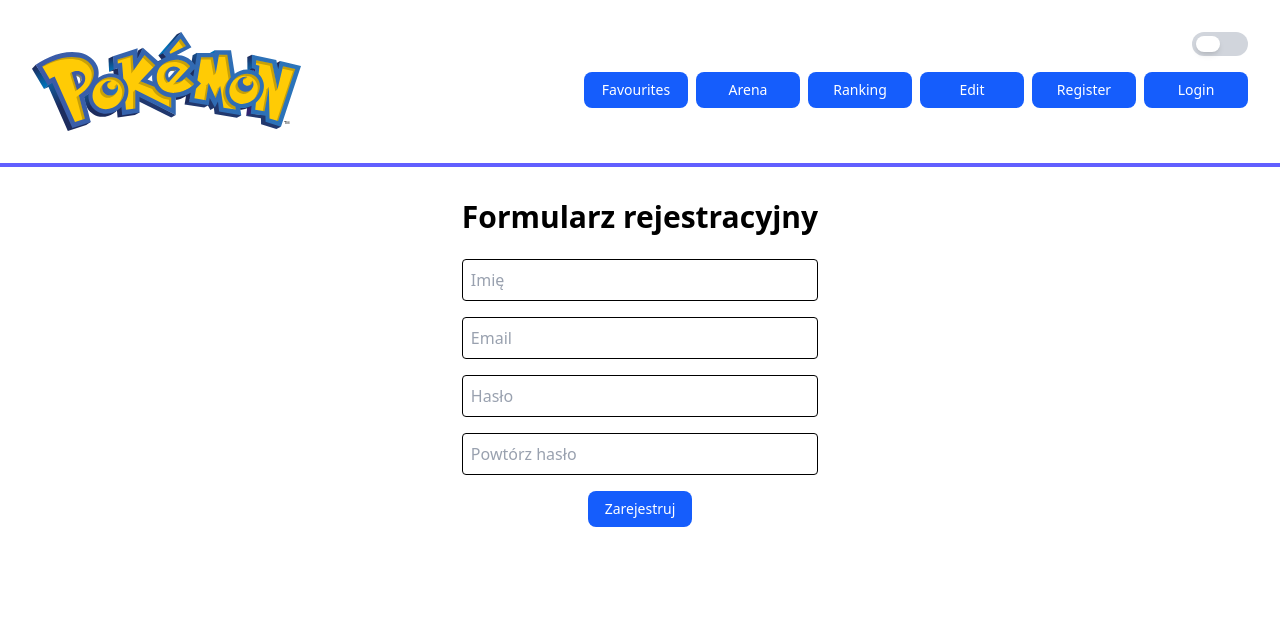
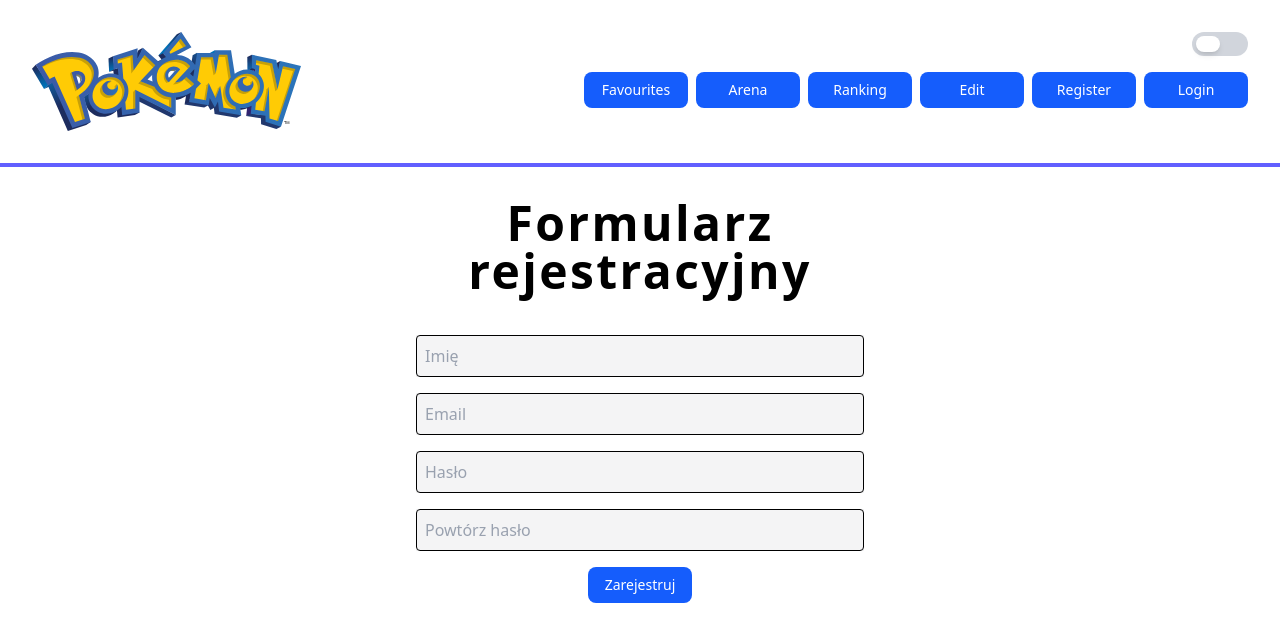
Before and after one commit to FriskySteve/pokedex, a React (Vite) app: page /register in a window 1280 px wide. Shown: the top 642 px of the page. Built offline with nearby package versions, Linux system fonts and the light colour scheme.

Commit message:
fix forms colors in dark mode, forms looks

```diff
--- a/src/components/shared/Modal.jsx
+++ b/src/components/shared/Modal.jsx
@@ -1,5 +1,4 @@
 import { useEffect } from "react";
-import { Button } from "./Button";
 import NewPokemonForm from "./NewPokemonForm";
 
 const Modal = ({ isOpen, onClose }) => {
@@ -23,7 +22,6 @@ const Modal = ({ isOpen, onClose }) => {
         onClick={(e) => e.stopPropagation()}
       >
         <NewPokemonForm />
-        <Button onClick={onClose}>Zamknij</Button>
       </div>
     </div>
   );
--- a/src/components/shared/NewPokemonForm.jsx
+++ b/src/components/shared/NewPokemonForm.jsx
@@ -54,13 +54,13 @@ const NewPokemonForm = () => {
   };
 
   return (
-    <div className="">
+    <div className="dark:bg-zinc-800 rounded-lg py-10 px-10 flex flex-col gap-5">
       <PageTitle>Stwórz własnego Pokemona</PageTitle>
       <form
         onSubmit={handleSubmit(onSubmit)}
         className="flex flex-col gap-4 max-w-md mx-auto"
       >
-        <div>
+        <div className="dark:bg-zinc-700 bg-zinc-100">
           <input
             {...register("name")}
             placeholder="Name"
@@ -70,7 +70,7 @@ const NewPokemonForm = () => {
             <p className="text-red-600 text-sm">{errors.name.message}</p>
           )}
         </div>
-        <div>
+        <div className="dark:bg-zinc-700 bg-zinc-100">
           <input
             {...register("height")}
             placeholder="Height"
@@ -80,7 +80,7 @@ const NewPokemonForm = () => {
             <p className="text-red-600 text-sm">{errors.height.message}</p>
           )}
         </div>
-        <div>
+        <div className="dark:bg-zinc-700 bg-zinc-100">
           <input
             {...register("base_experience")}
             placeholder="Base_experience"
@@ -92,7 +92,7 @@ const NewPokemonForm = () => {
             </p>
           )}
         </div>
-        <div>
+        <div className="dark:bg-zinc-700 bg-zinc-100">
           <input
             {...register("weight")}
             placeholder="Weight"
@@ -102,7 +102,7 @@ const NewPokemonForm = () => {
             <p className="text-red-600 text-sm">{errors.weight.message}</p>
           )}
         </div>
-        <div>
+        <div className="dark:bg-zinc-700 bg-zinc-100">
           <input
             {...register("ability")}
             placeholder="Ability"
@@ -112,10 +112,10 @@ const NewPokemonForm = () => {
             <p className="text-red-600 text-sm">{errors.ability.message}</p>
           )}
         </div>
-        <div className="flex justify-center">
-          <Button type="submit">Stwórz</Button>
-        </div>
       </form>
+      <div className="flex justify-center">
+        <Button type="submit">Stwórz</Button>
+      </div>
     </div>
   );
 };
--- a/src/components/shared/PageTitle.jsx
+++ b/src/components/shared/PageTitle.jsx
@@ -1,5 +1,9 @@
 const PageTitle = ({ children }) => {
-  return <h1 className="text-3xl font-bold text-center mb-6">{children}</h1>;
+  return (
+    <h1 className="text-5xl font-bold text-center mb-10 tracking-wider">
+      {children}
+    </h1>
+  );
 };
 
 export default PageTitle;
--- a/src/components/shared/PokemonLoader.jsx
+++ b/src/components/shared/PokemonLoader.jsx
@@ -36,7 +36,7 @@ const PokemonLoader = ({
             placeholder="Search"
             value={searchedPokemon}
             onChange={(e) => setSearchedPokemon(e.target.value)}
-            className="border p-2 w-1/2"
+            className="border p-2 w-1/2 dark:placeholder-yellow-500 placeholder-gray-400"
           />
         </div>
       )}
--- a/src/components/subpages/edit/Edit.jsx
+++ b/src/components/subpages/edit/Edit.jsx
@@ -17,9 +17,11 @@ const Edit = () => {
   if (error) return <p>{error}</p>;
 
   return (
-    <div className="dark">
+    <div className="flex flex-col justify-center center-items">
       <PageTitle>PokeDex</PageTitle>
-      <Button onClick={handleOpenModal}>Stwórz</Button>
+      <div className="flex justify-center">
+        <Button onClick={handleOpenModal}>Stwórz</Button>
+      </div>
       <Modal isOpen={isModalOpen} onClose={handleCloseModal} />
       <PokemonLoader
         pokemons={pokemons}
--- a/src/components/subpages/home/Home.jsx
+++ b/src/components/subpages/home/Home.jsx
@@ -11,7 +11,7 @@ const Home = () => {
   if (error) return <p>{error}</p>;
 
   return (
-    <div className="dark">
+    <div>
       <PageTitle>PokeDex</PageTitle>
       <PokemonLoader pokemons={pokemons} totalPages={totalPages} />
     </div>
--- a/src/components/subpages/login/Login.jsx
+++ b/src/components/subpages/login/Login.jsx
@@ -7,6 +7,7 @@ import { useSnackbar } from "notistack";
 import { useNavigate } from "react-router-dom";
 import { LoginContext } from "../../../context/LoginContext";
 import { Button } from "../../shared/Button";
+import PageTitle from "../../shared/PageTitle";
 
 const loginSchema = z.object({
   name: z.string().min(1, "Imię jest wymagane"),
@@ -48,11 +49,13 @@ const Login = () => {
   };
 
   return (
+    <div className="w-[50%]">
+      <PageTitle>Zaloguj się</PageTitle>
       <form
         onSubmit={handleSubmit(onSubmit)}
         className="flex flex-col gap-4 max-w-md mx-auto"
       >
-      <div>
+        <div className="dark:bg-zinc-700 bg-zinc-100">
           <input
             {...register("name")}
             placeholder="Imię"
@@ -60,7 +63,7 @@ const Login = () => {
           />
           {errors.name && <p className="text-red-600">{errors.name.message}</p>}
         </div>
-      <div>
+        <div className="dark:bg-zinc-700 bg-zinc-100">
           <input
             type="password"
             {...register("password")}
@@ -75,6 +78,7 @@ const Login = () => {
           <Button type="submit">Zaloguj</Button>
         </div>
       </form>
+    </div>
   );
 };
 
--- a/src/components/subpages/register/Register.jsx
+++ b/src/components/subpages/register/Register.jsx
@@ -66,13 +66,13 @@ const Register = () => {
   };
 
   return (
-    <div className="">
+    <div className="w-[50%]">
       <PageTitle>Formularz rejestracyjny</PageTitle>
       <form
         onSubmit={handleSubmit(onSubmit)}
         className="flex flex-col gap-4 max-w-md mx-auto"
       >
-        <div>
+        <div className="dark:bg-zinc-700 bg-zinc-100">
           <input
             {...register("firstName")}
             placeholder="Imię"
@@ -82,7 +82,7 @@ const Register = () => {
             <p className="text-red-600 text-sm">{errors.firstName.message}</p>
           )}
         </div>
-        <div>
+        <div className="dark:bg-zinc-700 bg-zinc-100">
           <input
             type="email"
             {...register("email")}
@@ -93,7 +93,7 @@ const Register = () => {
             <p className="text-red-600 text-sm">{errors.email.message}</p>
           )}
         </div>
-        <div>
+        <div className="dark:bg-zinc-700 bg-zinc-100">
           <input
             type="password"
             {...register("password")}
@@ -104,7 +104,7 @@ const Register = () => {
             <p className="text-red-600 text-sm">{errors.password.message}</p>
           )}
         </div>
-        <div>
+        <div className="dark:bg-zinc-700 bg-zinc-100">
           <input
             type="password"
             {...register("repeatPassword")}
```
Lines whose indentation alone changed are shown as unchanged.
